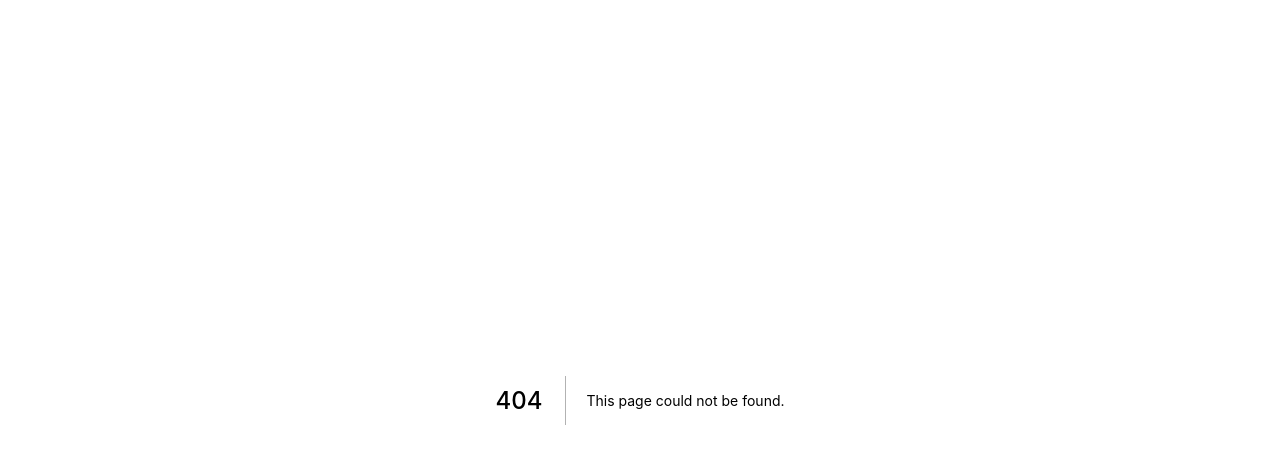
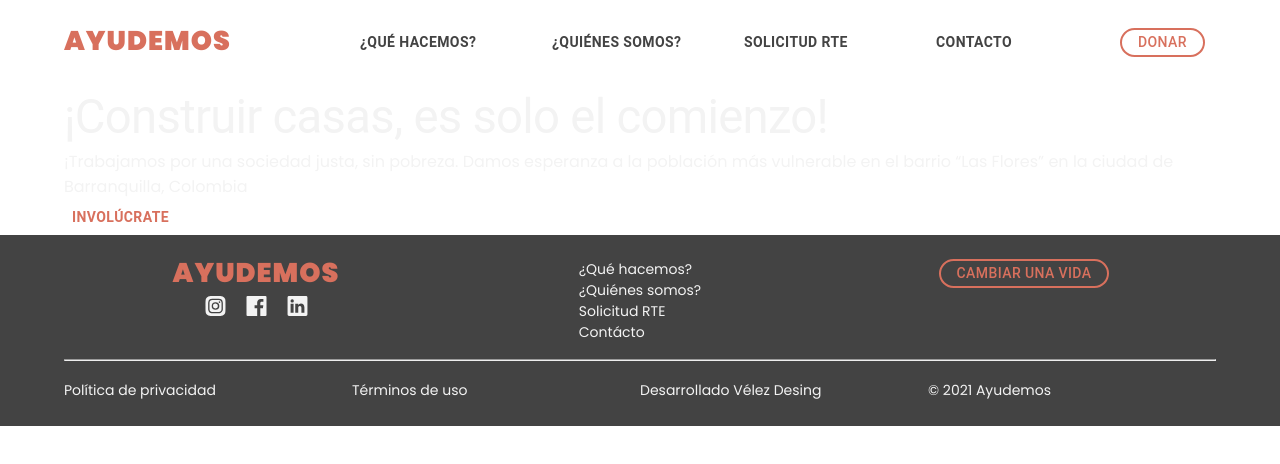
Before and after one commit to melendez-dev/help-us, a Next.js app: page /Home in a window 1280 px wide. Before the commit this address had no page. Shown: the top 464 px of the page. Built offline with nearby package versions, Linux system fonts and the light colour scheme.

Commit message:
feature: home-beggining-page-home

```diff
--- /dev/null
+++ b/pages/Home/index.js
@@ -0,0 +1,9 @@
+import Layout from "../../src/components/shared/Layout/Layout"
+import Home from "../../src/components/common/Home/index"
+export default function PageHome (){
+    return(
+        <Layout>
+            <Home />
+        </Layout>
+    )
+}
--- /dev/null
+++ b/src/components/common/Home/index.js
@@ -0,0 +1,31 @@
+import { TextField, Box, Typography, Button, Container } from "@mui/material";
+export default function Home() {
+  return (
+    <Container>
+        <Box>
+
+           <Box>
+        <Typography variant="h1" color="#f3f3f3">
+          ¡Construir casas, es solo el comienzo!
+        </Typography>
+      </Box>
+
+      <Box>
+      <Typography variant="p" color="#f3f3f3">
+        ¡Trabajamos por una sociedad justa, sin pobreza. Damos esperanza a la
+        población más vulnerable en el barrio “Las Flores” en la ciudad de
+        Barranquilla, Colombia
+      </Typography>
+      </Box>
+
+      <Button width="82px" height="21px">
+        Involúcrate
+      </Button>
+
+
+
+
+     </Box>
+    </Container>
+  );
+}
```
